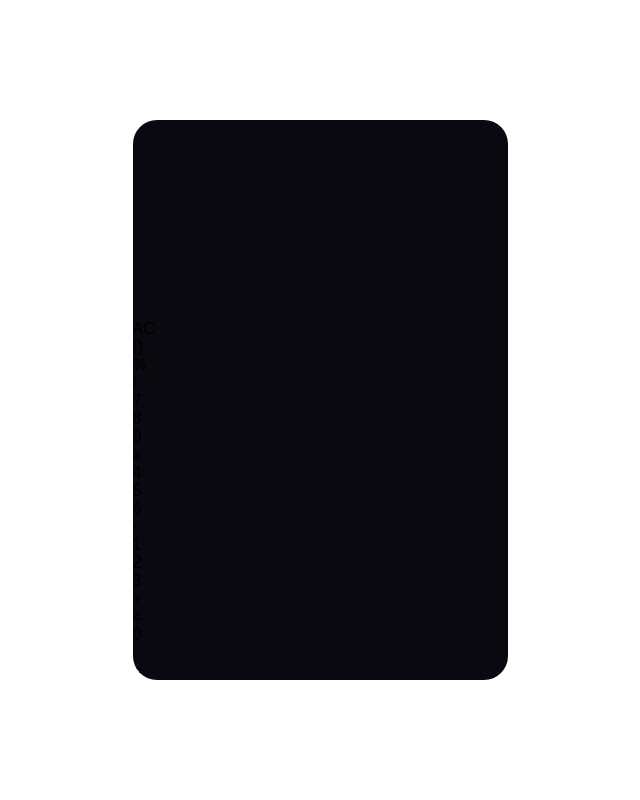
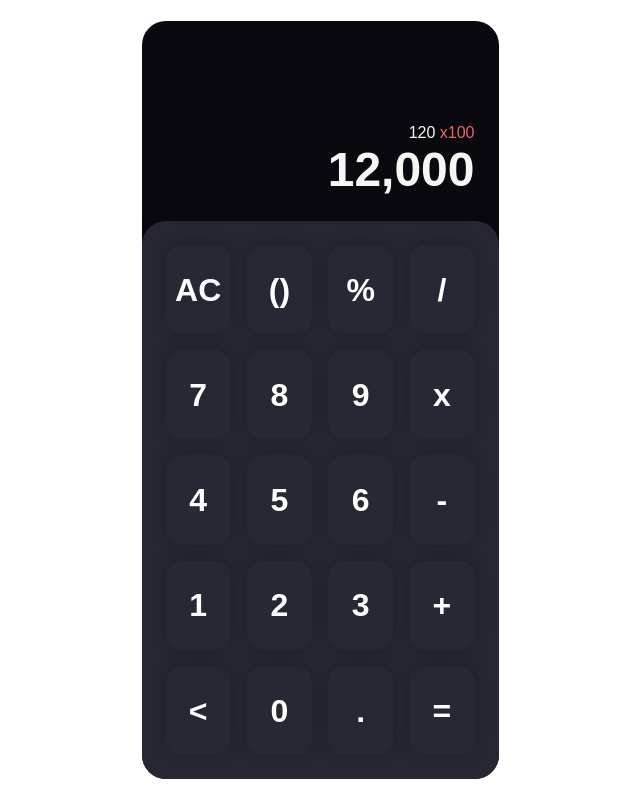
Before and after one commit to poorvishetty193/simple-calculator, a plain HTML site: page index.html in a window 1280 px wide. Shown: the whole page, without its empty margins (320-960 px from the left). Drawn offline with Linux system fonts and the light colour scheme.

Commit message:
Modification in main.css file

```diff
--- a/index.html
+++ b/index.html
@@ -13,11 +13,10 @@
         <div class="calculator">
             <div class="display">
                 <div class="content">
-                    <div class="input">
-                        <div class="output">
+                    <div class="input">120 <span class="operator">x<span>100</div>
+                     <div class="output">
+                        12,000</div>
 
-                        </div>
-                    </div>
                 </div>
             </div>
 
--- a/main.css
+++ b/main.css
@@ -15,8 +15,8 @@
 .calculator{
     background-color: #09090f;
     width: 100%;
-    max-width: 375px;
-    min-height: 64px;
+    max-width: 357px;
+    min-height: 600px;
     display: flex;
     flex-direction: column;
     border-radius: 1.5rem;
@@ -33,4 +33,83 @@
     display: flex;
     justify-content: flex-end;
     align-items: flex-end;
+    color: #f8f5f5;
+    text-align: right;
+    flex: 1 1 0%;
 }
+
+.display.input{
+    font-size: 1.25rem;
+    margin-bottom:0.5rem ;
+}
+
+.display .output{
+    font-size: 3rem;
+    font-weight: 700;
+    width: 100%;
+    max-width:100%;
+    overflow: auto;
+}
+
+.display .operator{
+    color: #EB6666;
+}
+
+.display .brackets,
+.display .percent{
+    color: #26FED7;
+}
+
+.key{
+    background-color: #272734;
+    padding: 1.5rem;
+    border-radius: 1.5rem 1.5rem 0 0;
+    -webkit-border-radius: 1.5rem 1.5rem 0 0;
+    -moz-border-radius: 1.5rem 1.5rem 0 0;
+    -ms-border-radius: 1.5rem 1.5rem 0 0;
+    -o-border-radius: 1.5rem 1.5rem 0 0;
+    display: grid;
+    grid-template-columns: repeat(4 , 0.5fr);
+    grid-template-rows: repeat(5, 0.5fr);
+    grid-gap: 1rem;
+    box-shadow: 0px  -2px  16px  rgba(0, 0,0,0.2);
+}
+
+.key .key{
+    position: relative;
+    cursor: pointer;
+    display: block;
+    height: 0;
+    padding-top:100% ;
+    background-color: #262933;
+    border-radius: 1rem;
+    -webkit-border-radius: 1rem;
+    -moz-border-radius: 1rem;
+    -ms-border-radius: 1rem;
+    -o-border-radius: 1rem;
+    transition: 0.2s;
+    -webkit-transition: 0.2s;
+    -moz-transition: 0.2s;
+    -ms-transition: 0.2s;
+    -o-transition: 0.2s;
+    user-select: none;
+}
+
+.key.key span{
+    position: absolute;
+    top: 50%;
+    left: 50%;
+    transform: translate(-50% ,-50%);
+    -webkit-transform: translate(-50% ,-50%);
+    -moz-transform: translate(-50% ,-50%);
+    -ms-transform: translate(-50% ,-50%);
+    -o-transform: translate(-50% ,-50%);
+
+    font-size: 2rem;
+    font-weight: 700;
+    color: #fefefe;;
+}
+
+.key .ke:hover{
+    box-shadow: inset 0px 0px 8px rgba(0, 0,0,0.2);
+}
```
